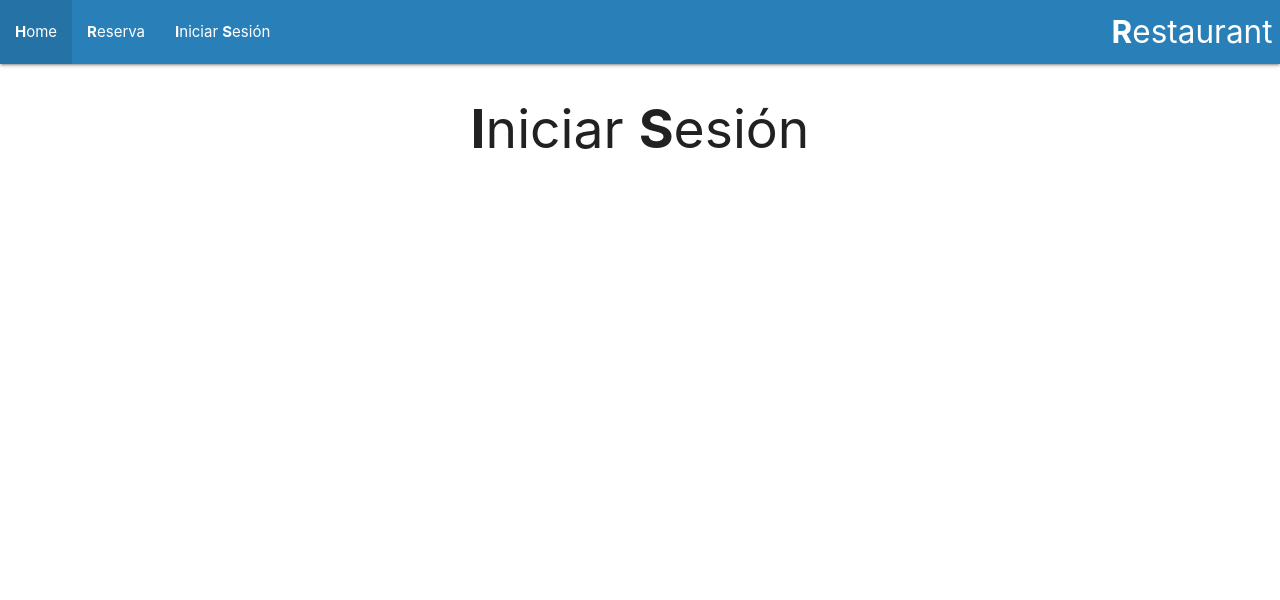
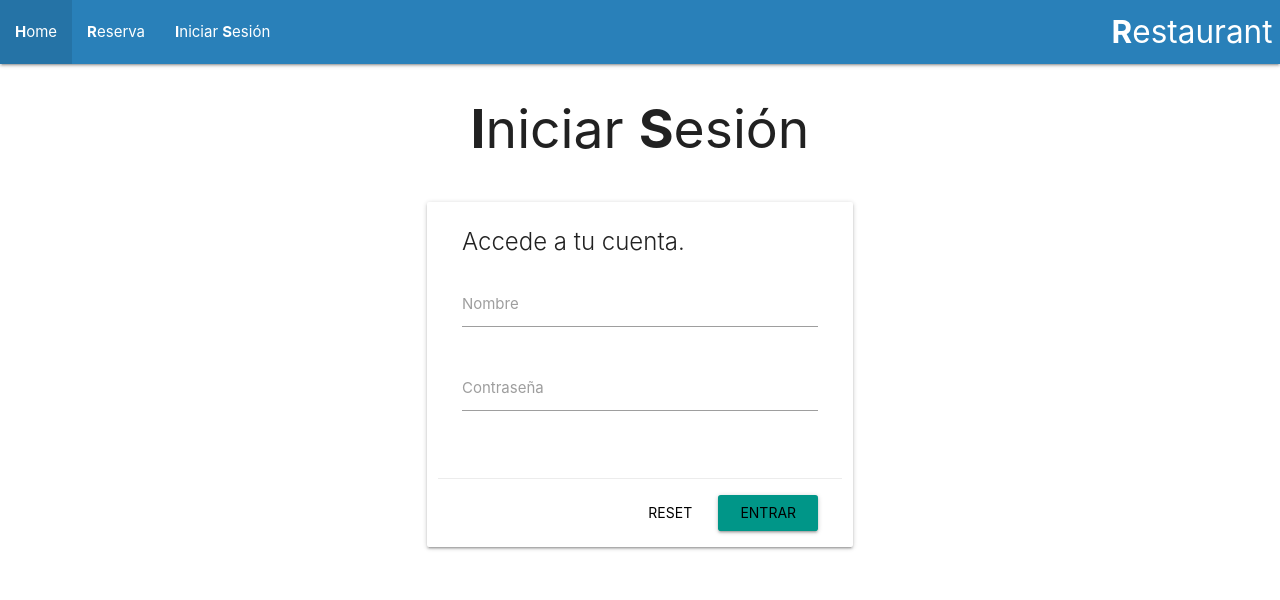
Before and after one commit to ncristiansa/Pt5UF1, a plain HTML site: page login.html in a window 1280 px wide. Drawn offline with Linux system fonts and the light colour scheme.

Commit message:
Ultimos cambios

```diff
--- a/login.html
+++ b/login.html
@@ -21,6 +21,32 @@
 			<h2><b>I</b>niciar <b>S</b>esión</a></h2>
 	</div>
 
+<section class="section section-login">
+            <div class="valign-wrapper row login-box">
+                    <div class="col card hoverable s10 pull-s1 m6 pull-m3 l4 pull-l4">
+                      <form action="" method="POST">
+                        <div class="card-content">
+                          <span class="card-title">Accede a tu cuenta.</span>
+                          <div class="row">
+                            <div class="input-field col s12">
+                              <label for="text">Nombre </label>
+                              <input type="text" class="validate" name="uid" id="userid" />
+                            </div>
+                            <div class="input-field col s12">
+                              <label for="password">Contraseña </label>
+                              <input type="password" class="validate" name="pwd" id="password" />
+                            </div>
+                          </div>
+                        </div>
+                        <div class="card-action right-align">
+                          <input type="reset" id="reset" class="btn-flat grey-text waves-effect">
+                          <input type="submit" class="btn teal waves-effect waves-light" value="Entrar">
+                        </div>
+                      </form>
+                    </div>
+                  </div>
+      </section>
+
 	<script type="text/javascript" src="js/materialize.min.js"></script>
 </body>
 </html>
```
Also changed, not shown: reserva.html (+8 -1 lines).
